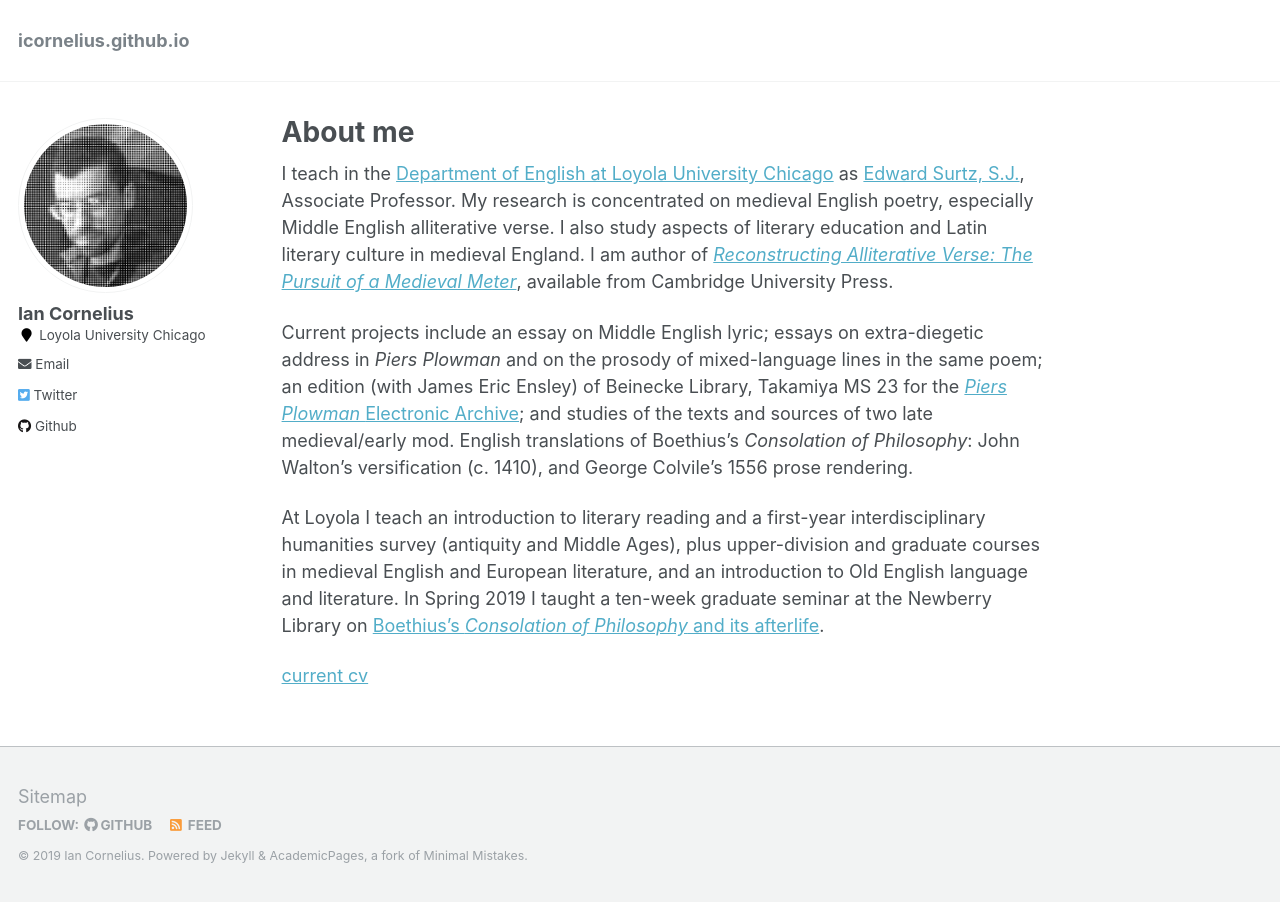
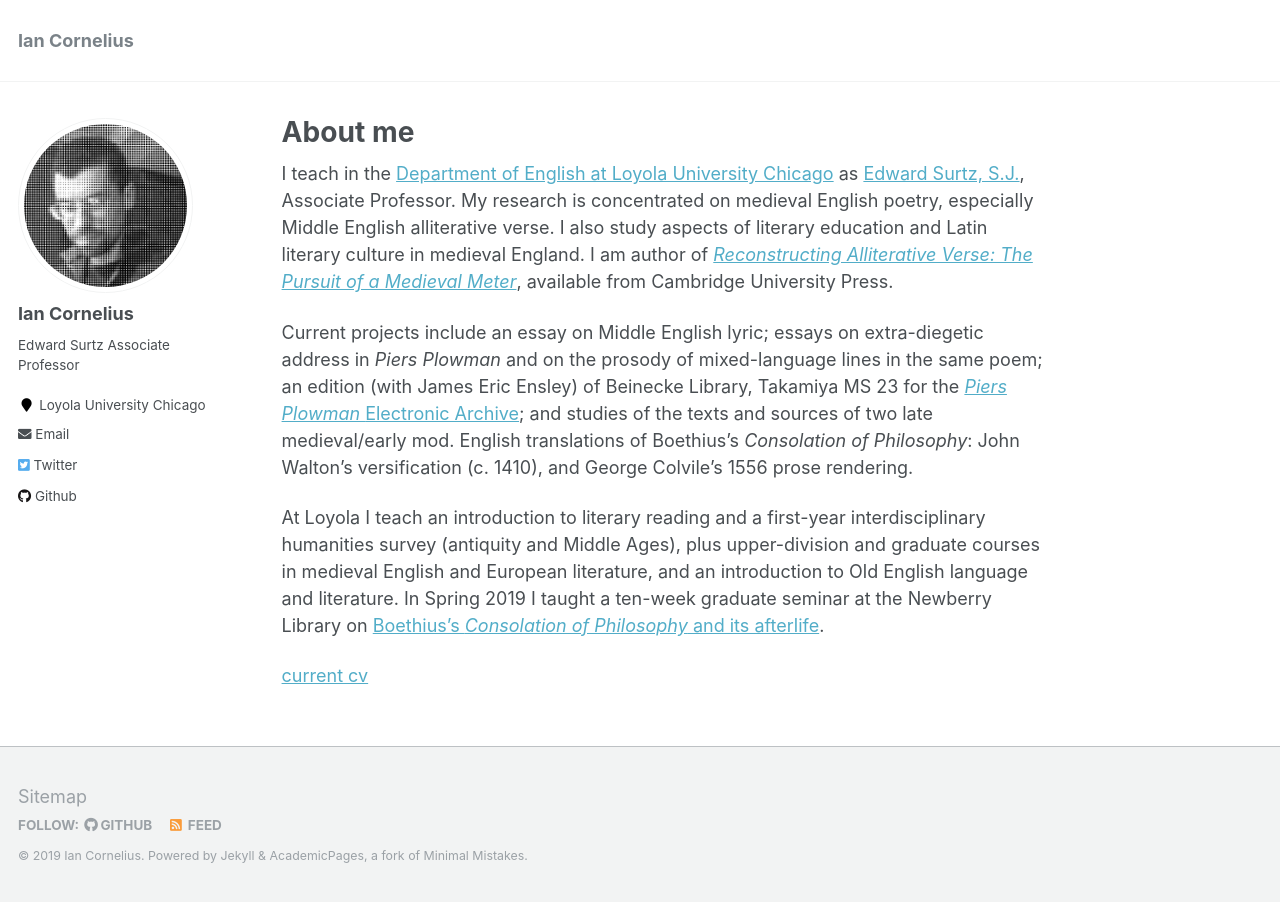
Before and after one commit to icornelius/icornelius.github.io, a Jekyll site: the page built from _pages/about.md, in a window 1280 px wide. Built offline with Jekyll 4.4.1, drawn with Linux system fonts in a browser that asks for light colours.

Commit message:
add bio, re-add site title, to _config.yml

```diff
--- a/_config.yml
+++ b/_config.yml
@@ -7,7 +7,7 @@
 
 # Site Settings
 locale                   : "en-US"
-title                    :
+title                    : "Ian Cornelius"
 title_separator          : "-"
 name                     : &name "Ian Cornelius"
 description              : &description "Associate Professor at Loyola University Chicago"
@@ -82,12 +82,12 @@ analytics:
 author:
   name             : "Ian Cornelius"
   avatar           : "profile-newsprint.png"
-  bio              :
+  bio              : "Edward Surtz Associate Professor"
   location         :
   employer         : "Loyola University Chicago"
   pubmed           :
   googlescholar    :
-  email            : icornelius@luc.edu
+  email            : "icornelius@luc.edu"
   researchgate     :  # example: "https://www.researchgate.net/profile/yourprofile"
   uri              :
   bitbucket        :
```
